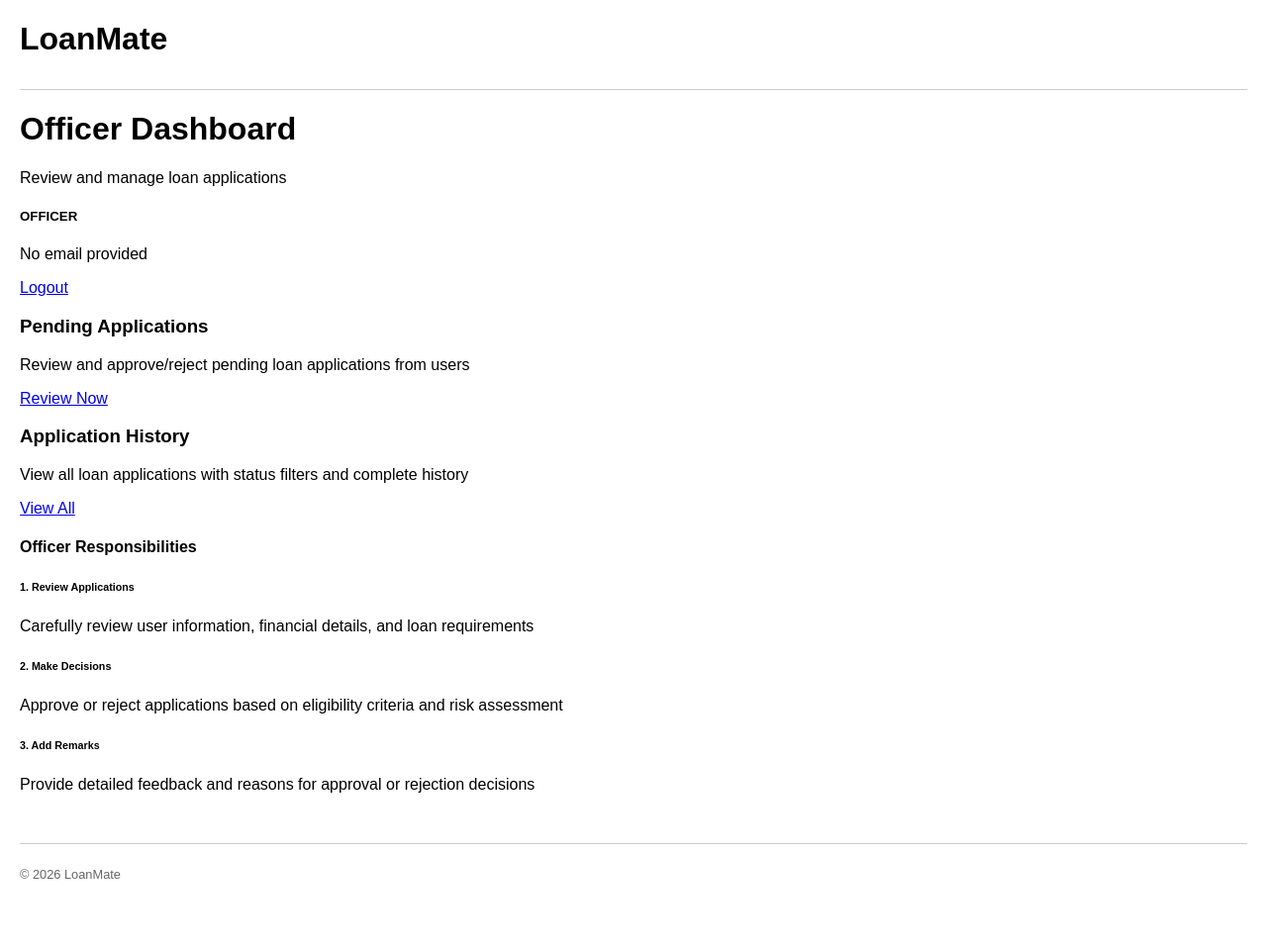
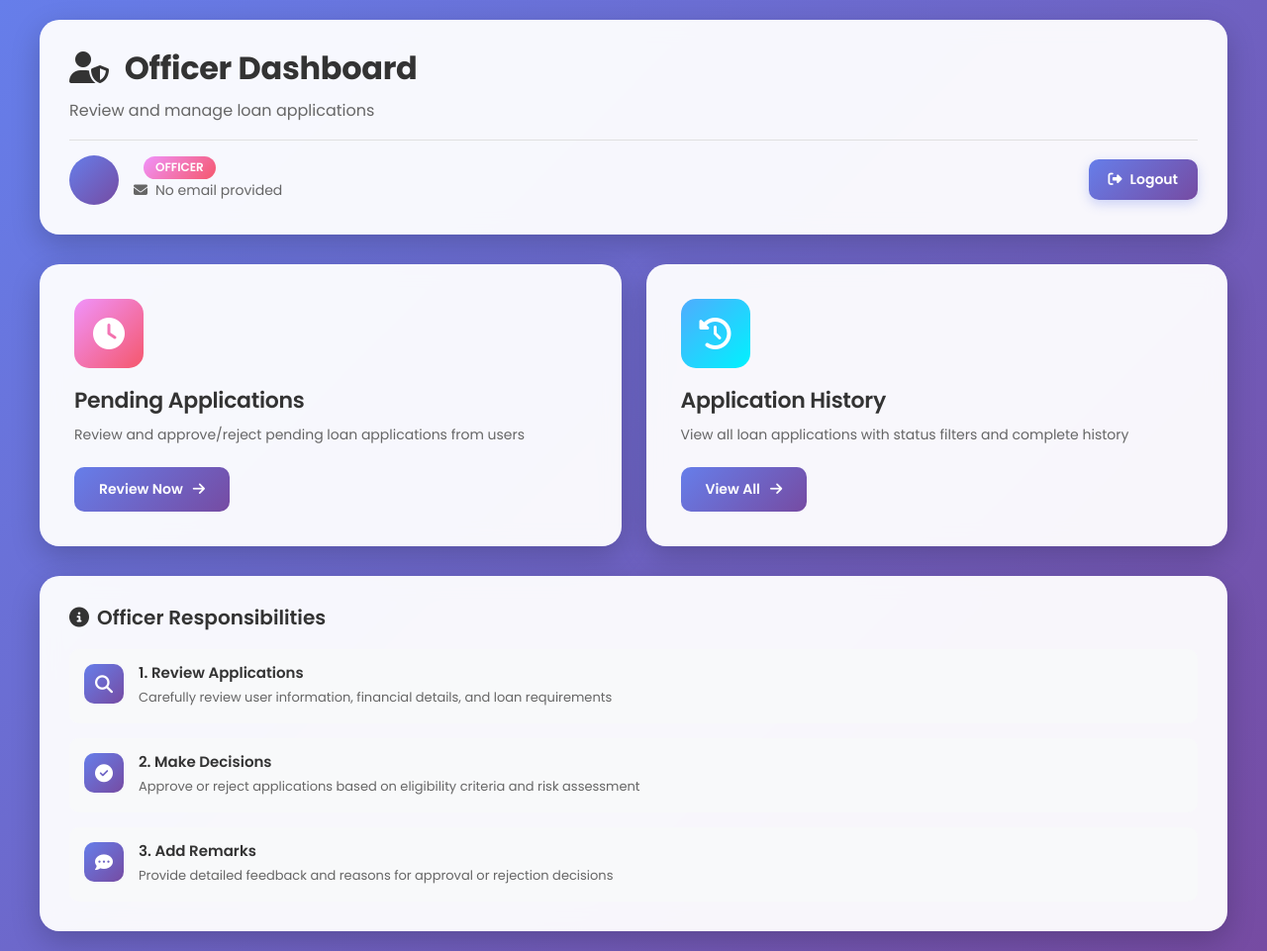
Before and after one commit to unaisaparvin44/LoanMate, a Django app: template templates/dashboards/officer_dashboard.html in a window 1280 px wide. Shown: the whole page at 99% size. Before the commit the page ends 888 px from the top, so only its background shows below. Run offline with Django 4.2, Linux system fonts and the light colour scheme; the template is opened without the code that fills it, so the values that code supplies are empty.

```diff
--- a/templates/base.html
+++ b/templates/base.html
@@ -1,71 +1,13 @@
 <!DOCTYPE html>
 <html lang="en">
-
 <head>
+    {% load static %}
     <meta charset="UTF-8">
     <meta name="viewport" content="width=device-width, initial-scale=1.0">
     <title>{% block title %}LoanMate{% endblock %}</title>
-    <style>
-        body {
-            font-family: sans-serif;
-            margin: 20px;
-        }
-
-        header {
-            border-bottom: 1px solid #ccc;
-            padding-bottom: 10px;
-            margin-bottom: 20px;
-        }
-
-        footer {
-            margin-top: 50px;
-            border-top: 1px solid #ccc;
-            padding-top: 10px;
-            font-size: 0.8em;
-            color: #666;
-        }
-
-        .messages {
-            list-style: none;
-            padding: 0;
-        }
-
-        .messages li {
-            padding: 10px;
-            margin-bottom: 10px;
-            background: #f0f0f0;
-        }
-
-        .errorlist {
-            color: red;
-        }
-    </style>
+    {% block extra_head %}{% endblock %}
 </head>
-
 <body>
-    <header>
-        <h1>LoanMate</h1>
-        {% if user.is_authenticated %}
-        <p>Logged in as: <strong>{{ user.username }}</strong></p>
-        {% endif %}
-    </header>
-
-    <main>
-        {% if messages %}
-        <ul class="messages">
-            {% for message in messages %}
-            <li{% if message.tags %} class="{{ message.tags }}" {% endif %}>{{ message }}</li>
-                {% endfor %}
-        </ul>
-        {% endif %}
-
-        {% block content %}
-        {% endblock %}
-    </main>
-
-    <footer>
-        <p>&copy; 2026 LoanMate</p>
-    </footer>
+    {% block content %}{% endblock %}
 </body>
-
 </html>
```
